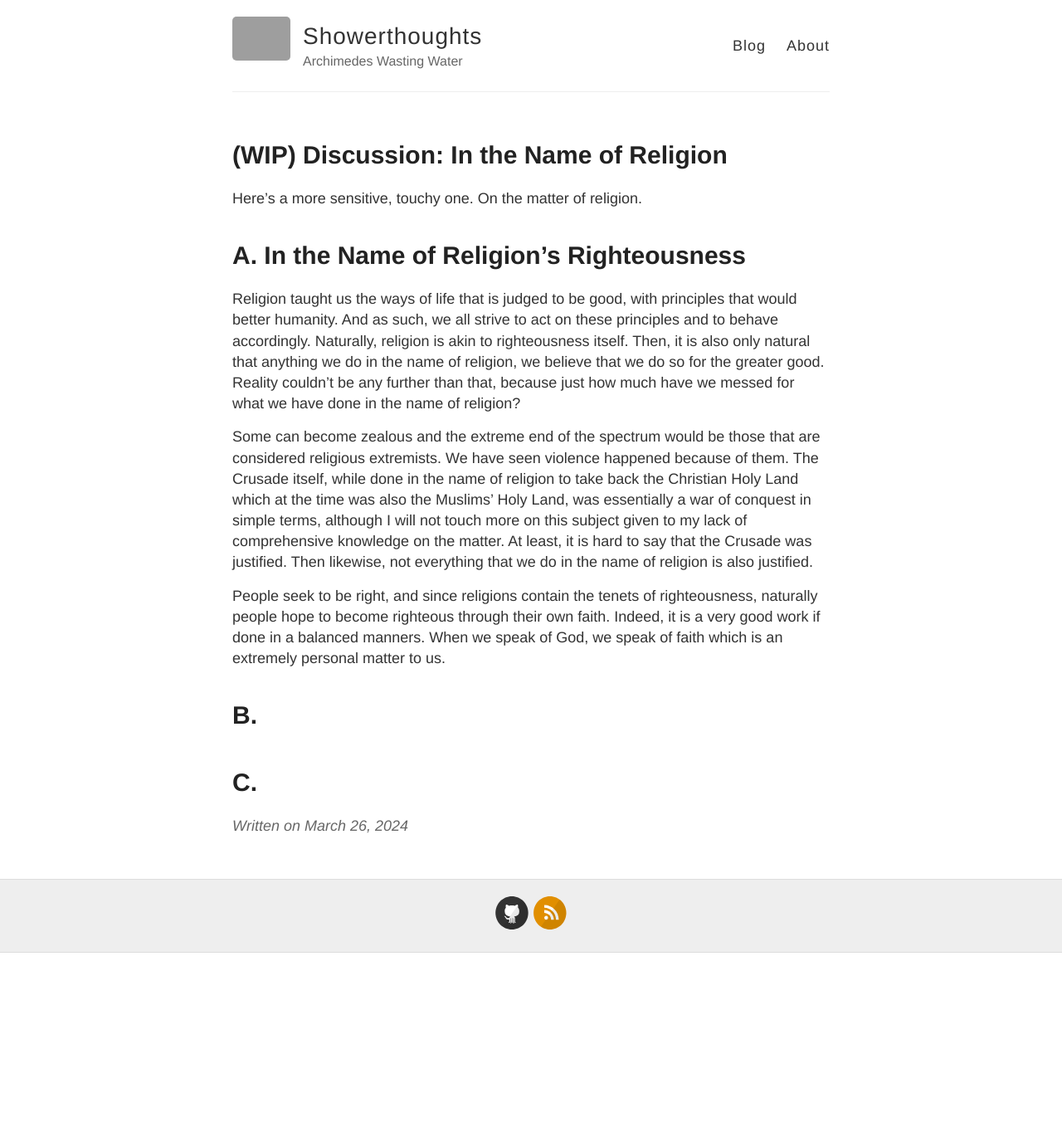
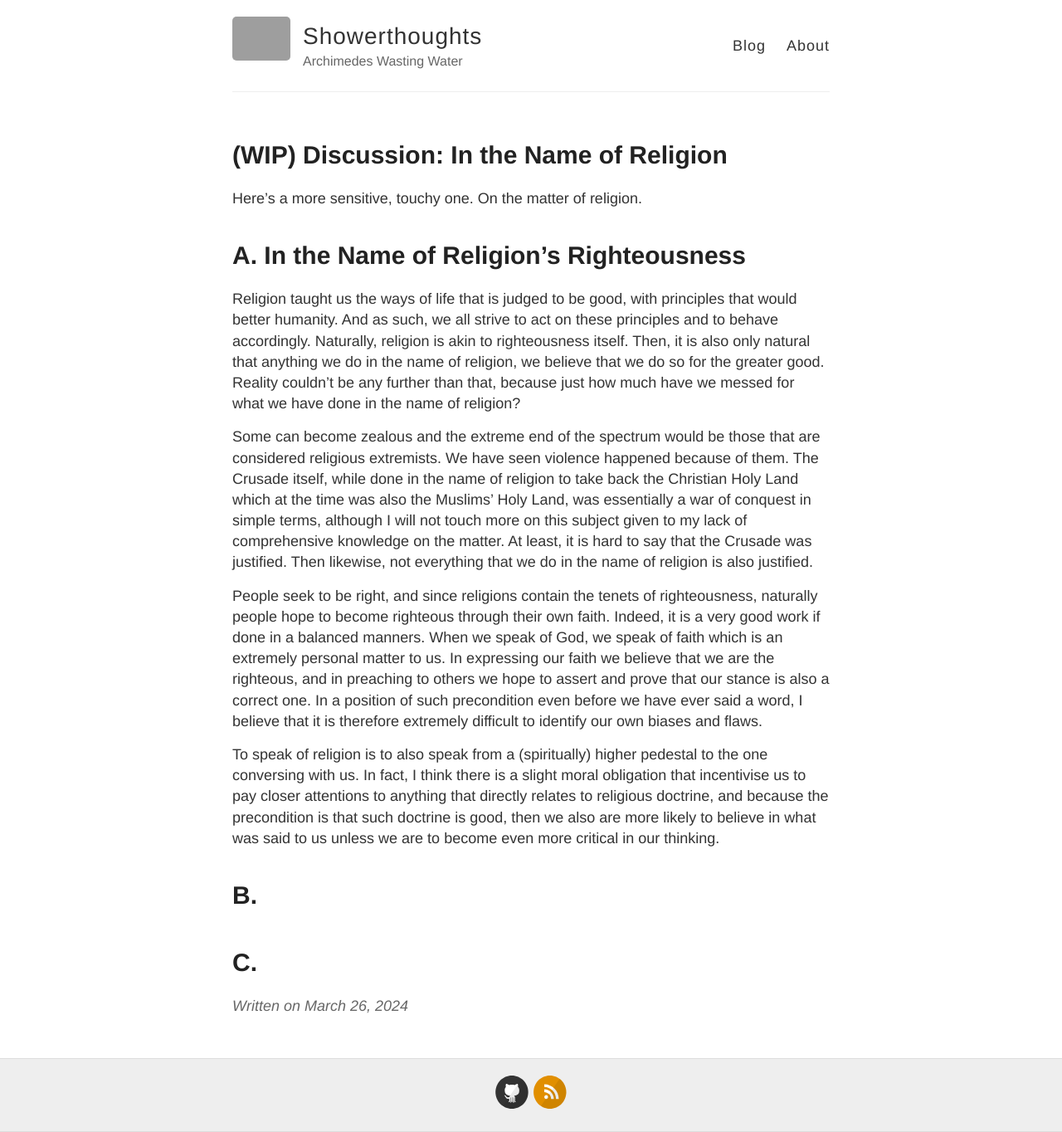
Before and after one commit to theduckshepherd/theduckshepherd.github.io, a Jekyll site: the page built from _posts/2024-03-26-discussion-in-the-name-of-religion.md, in a window 1280 px wide. Shown: the whole page at 83% size. Built offline with Jekyll 4.4.1, drawn with Linux system fonts in a browser that asks for light colours; before the commit the page ends 1148 px from its top, so only the background shows below that; grey boxes are pictures that could not be loaded.

Commit message:
Update 2024-03-26-discussion-in-the-name-of-religion.md

```diff
--- a/_posts/2024-03-26-discussion-in-the-name-of-religion.md
+++ b/_posts/2024-03-26-discussion-in-the-name-of-religion.md
@@ -11,7 +11,9 @@ Religion taught us the ways of life that is judged to be good, with principles t
 
 Some can become zealous and the extreme end of the spectrum would be those that are considered religious extremists. We have seen violence happened because of them. The Crusade itself, while done in the name of religion to take back the Christian Holy Land which at the time was also the Muslims' Holy Land, was essentially a war of conquest in simple terms, although I will not touch more on this subject given to my lack of comprehensive knowledge on the matter. At least, it is hard to say that the Crusade was justified. Then likewise, not everything that we do in the name of religion is also justified.
 
-People seek to be right, and since religions contain the tenets of righteousness, naturally people hope to become righteous through their own faith. Indeed, it is a very good work if done in a balanced manners. When we speak of God, we speak of faith which is an extremely personal matter to us.
+People seek to be right, and since religions contain the tenets of righteousness, naturally people hope to become righteous through their own faith. Indeed, it is a very good work if done in a balanced manners. When we speak of God, we speak of faith which is an extremely personal matter to us. In expressing our faith we believe that we are the righteous, and in preaching to others we hope to assert and prove that our stance is also a correct one. In a position of such precondition even before we have ever said a word, I believe that it is therefore extremely difficult to identify our own biases and flaws.
+
+To speak of religion is to also speak from a (spiritually) higher pedestal to the one conversing with us. In fact, I think there is a slight moral obligation that incentivise us to pay closer attentions to anything that directly relates to religious doctrine, and because the precondition is that such doctrine is good, then we also are more likely to believe in what was said to us unless we are to become even more critical in our thinking.
 
 # B.
 # C.
```
